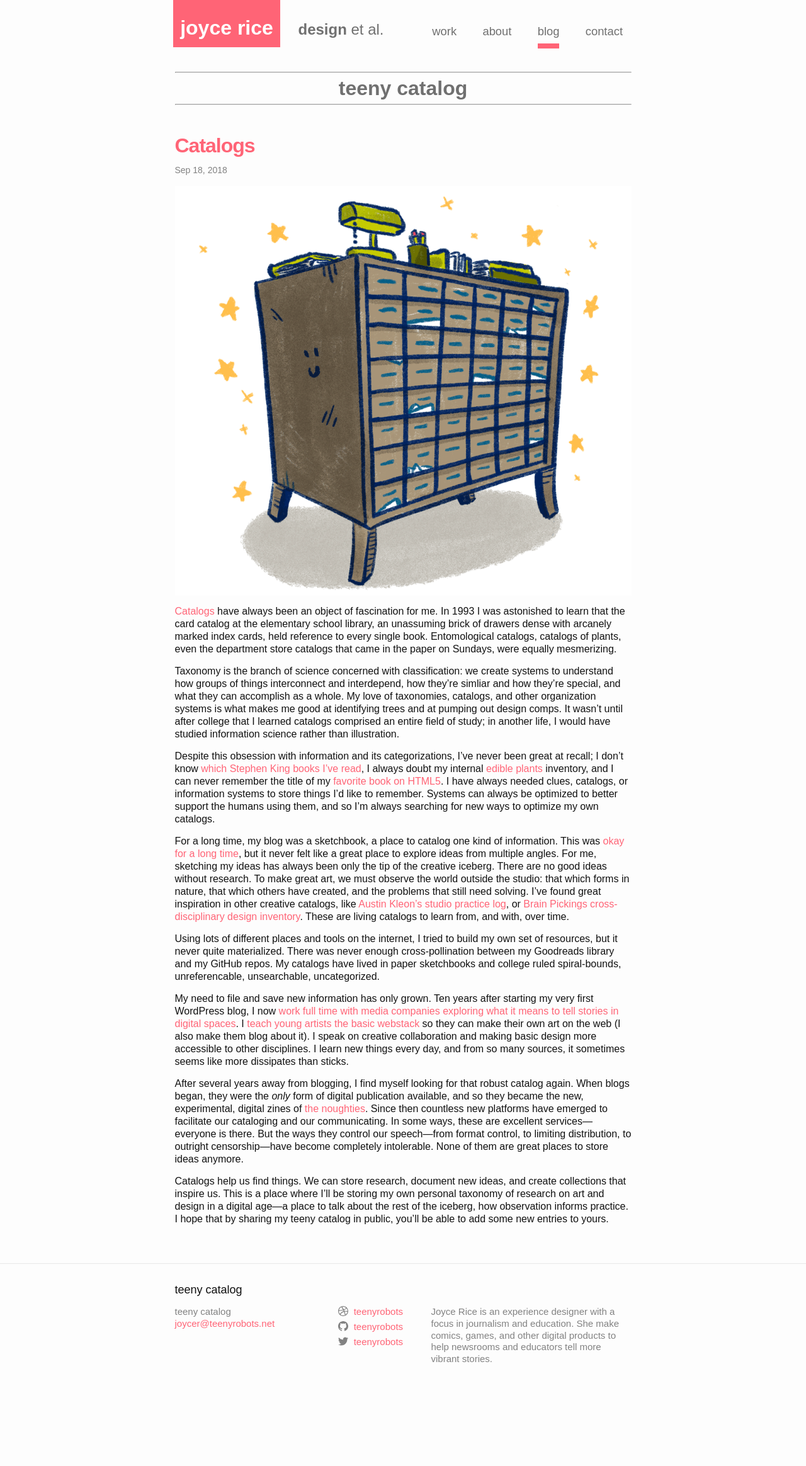
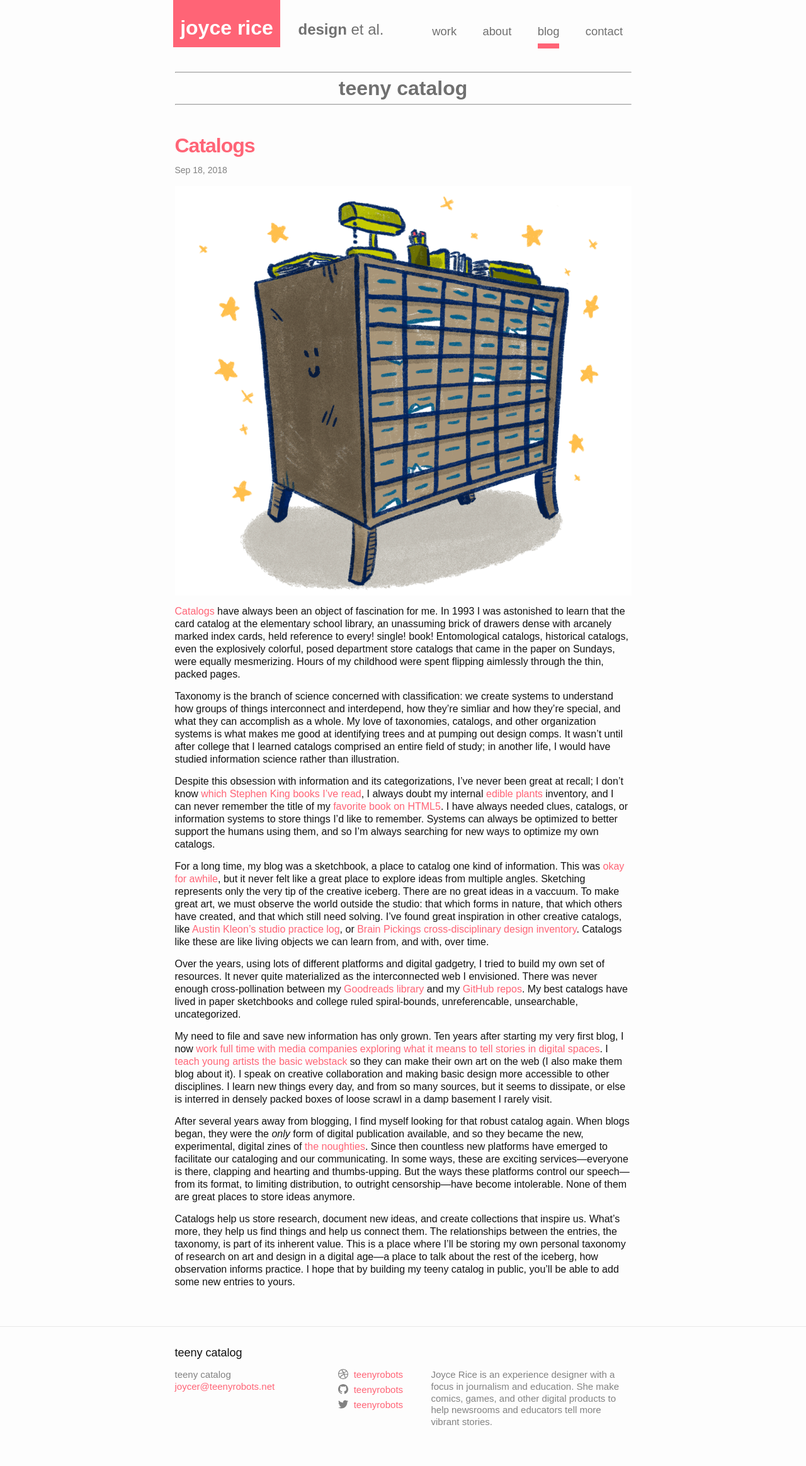
Before and after one commit to teenyrobots/teenyrobots.github.io2, a Jekyll site: the page built from _posts/2018-09-19-hello-world.md, in a window 1280 px wide. Shown: the whole page at 63% size. Built offline with Jekyll 4.4.1, drawn with Linux system fonts in a browser that asks for light colours; before the commit the page ends 2228 px from its top, so only the background shows below that.

Commit message:
more final nit picky revisions to first entry

```diff
--- a/_posts/2018-09-19-hello-world.md
+++ b/_posts/2018-09-19-hello-world.md
@@ -7,18 +7,18 @@ tags: bloggin
 
 ![catalog](/assets/postImages/0921-catalog2.gif)
 
-[Catalogs](https://en.wikipedia.org/wiki/Catalog){:target="_blank"} have always been an object of fascination for me. In 1993 I was astonished to learn that the card catalog at the elementary school library, an unassuming brick of drawers dense with arcanely marked index cards, held reference to every single book. Entomological catalogs, catalogs of plants, even the department store catalogs that came in the paper on Sundays, were equally mesmerizing.
+[Catalogs](https://en.wikipedia.org/wiki/Catalog){:target="_blank"} have always been an object of fascination for me. In 1993 I was astonished to learn that the card catalog at the elementary school library, an unassuming brick of drawers dense with arcanely marked index cards, held reference to every! single! book! Entomological catalogs, historical catalogs, even the explosively colorful, posed department store catalogs that came in the paper on Sundays, were equally mesmerizing. Hours of my childhood were spent flipping aimlessly through the thin, packed pages.
 
 Taxonomy is the branch of science concerned with classification: we create systems to understand how groups of things interconnect and interdepend, how they're simliar and how they're special, and what they can accomplish as a whole. My love of taxonomies, catalogs, and other organization systems is what makes me good at identifying trees and at pumping out design comps. It wasn't until after college that I learned catalogs comprised an entire field of study; in another life, I would have studied information science rather than illustration.
 
 Despite this obsession with information and its categorizations, I've never been great at recall; I don't know [which Stephen King books I've read](https://www.goodreads.com/review/list/1398297-joycer?utf8=%E2%9C%93&search%5Bquery%5D=stephen+king){:target="_blank"}, I always doubt my internal [edible plants](https://www.google.com/search?q=chicken+of+the+woods&source=lnms&tbm=isch&sa=X&ved=0ahUKEwiigK2AjcjdAhW7HjQIHQcfC9YQ_AUIDigB&biw=1680&bih=948){:target="_blank"} inventory, and I can never remember the title of my [favorite book on HTML5](https://books.google.com/books/about/HTML5.html?id=uuGbAgAAQBAJ&source=kp_book_description){:target="_blank"}. I have always needed clues, catalogs, or information systems to store things I'd like to remember. Systems can always be optimized to better support the humans using them, and so I'm always searching for new ways to optimize my own catalogs.
 
-For a long time, my blog was a sketchbook, a place to catalog one kind of information. This was [okay for a long time](http://teenyrobots.tumblr.com){:target="_blank"}, but it never felt like a great place to explore ideas from multiple angles. For me, sketching my ideas has always been only the tip of the creative iceberg. There are no good ideas without research. To make great art, we must observe the world outside the studio: that which forms in nature, that which others have created, and the problems that still need solving. I've found great inspiration in other creative catalogs, like [Austin Kleon's studio practice log](https://austinkleon.com/){:target="_blank"}, or [Brain Pickings cross-disciplinary design inventory](https://www.brainpickings.org/){:target="_blank"}. These are living catalogs to learn from, and with, over time.
+For a long time, my blog was a sketchbook, a place to catalog one kind of information. This was [okay for awhile](http://teenyrobots.tumblr.com){:target="_blank"}, but it never felt like a great place to explore ideas from multiple angles. Sketching represents only the very tip of the creative iceberg. There are no great ideas in a vaccuum. To make great art, we must observe the world outside the studio: that which forms in nature, that which others have created, and that which still need solving. I've found great inspiration in other creative catalogs, like [Austin Kleon's studio practice log](https://austinkleon.com/){:target="_blank"}, or [Brain Pickings cross-disciplinary design inventory](https://www.brainpickings.org/){:target="_blank"}. Catalogs like these are like living objects we can learn from, and with, over time.
 
-Using lots of different places and tools on the internet, I tried to build my own set of resources, but it never quite materialized. There was never enough cross-pollination between my Goodreads library and my GitHub repos. My catalogs have lived in paper sketchbooks and college ruled spiral-bounds, unreferencable, unsearchable, uncategorized.
+Over the years, using lots of different platforms and digital gadgetry, I tried to build my own set of resources. It never quite materialized as the interconnected web I envisioned. There was never enough cross-pollination between my [Goodreads library](https://www.goodreads.com/user/show/1398297-joycer){:target="_blank"} and my [GitHub repos](https://github.com/teenyrobots){:target="_blank"}. My best catalogs have lived in paper sketchbooks and college ruled spiral-bounds, unreferencable, unsearchable, uncategorized.
 
-My need to file and save new information has only grown. Ten years after starting my very first WordPress blog, I now [work full time with media companies exploring what it means to tell stories in digital spaces](http://teenyrobots.net/work.html). I [teach young artists the basic webstack](https://www.cca.edu/academics/faculty/jrice2){:target="_blank"} so they can make their own art on the web (I also make them blog about it). I speak on creative collaboration and making basic design more accessible to other disciplines. I learn new things every day, and from so many sources, it sometimes seems like more dissipates than sticks.
+My need to file and save new information has only grown. Ten years after starting my very first blog, I now [work full time with media companies exploring what it means to tell stories in digital spaces](http://teenyrobots.net/work.html). I [teach young artists the basic webstack](https://www.cca.edu/academics/faculty/jrice2){:target="_blank"} so they can make their own art on the web (I also make them blog about it). I speak on creative collaboration and making basic design more accessible to other disciplines. I learn new things every day, and from so many sources, but it seems to dissipate, or else is interred in densely packed boxes of loose scrawl in a damp basement I rarely visit.
 
-After several years away from blogging, I find myself looking for that robust catalog again. When blogs began, they were the *only* form of digital publication available, and so they became the new, experimental, digital zines of [the noughties](https://en.wiktionary.org/wiki/noughties){:target="_blank"}. Since then countless new platforms have emerged to facilitate our cataloging and our communicating. In some ways, these are excellent services—everyone is there. But the ways they control our speech—from format control, to limiting distribution, to outright censorship—have become completely intolerable. None of them are great places to store ideas anymore.
+After several years away from blogging, I find myself looking for that robust catalog again. When blogs began, they were the *only* form of digital publication available, and so they became the new, experimental, digital zines of [the noughties](https://en.wiktionary.org/wiki/noughties){:target="_blank"}. Since then countless new platforms have emerged to facilitate our cataloging and our communicating. In some ways, these are exciting services—everyone is there, clapping and hearting and thumbs-upping. But the ways these platforms control our speech—from its format, to limiting distribution, to outright censorship—have become intolerable. None of them are great places to store ideas anymore.
 
-Catalogs help us find things. We can store research, document new ideas, and create collections that inspire us. This is a place where I'll be storing my own personal taxonomy of research on art and design in a digital age—a place to talk about the rest of the iceberg, how observation informs practice. I hope that by sharing my teeny catalog in public, you'll be able to add some new entries to yours.
+Catalogs help us store research, document new ideas, and create collections that inspire us. What's more, they help us find things and help us connect them. The relationships between the entries, the taxonomy, is part of its inherent value. This is a place where I'll be storing my own personal taxonomy of research on art and design in a digital age—a place to talk about the rest of the iceberg, how observation informs practice. I hope that by building my teeny catalog in public, you'll be able to add some new entries to yours.
--- a/assets/main.scss
+++ b/assets/main.scss
@@ -115,6 +115,12 @@ h2.post-list-heading {
   align-items: baseline;
 }
 
+.post-list img {
+  max-width: 75%;
+  display: block;
+  margin: auto;
+}
+
 //.post-list li img {
 //  object-fit: cover;
 //  object-position: top;
```
Also changed, not shown: 3 other files.
